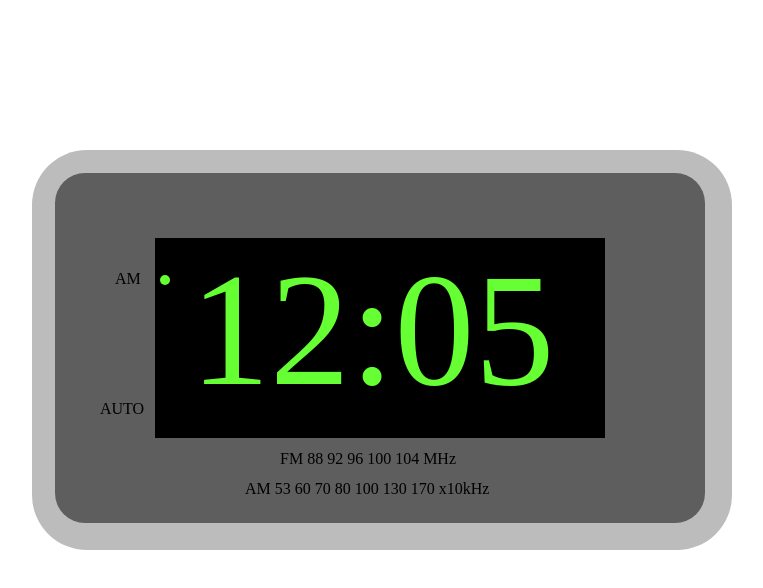
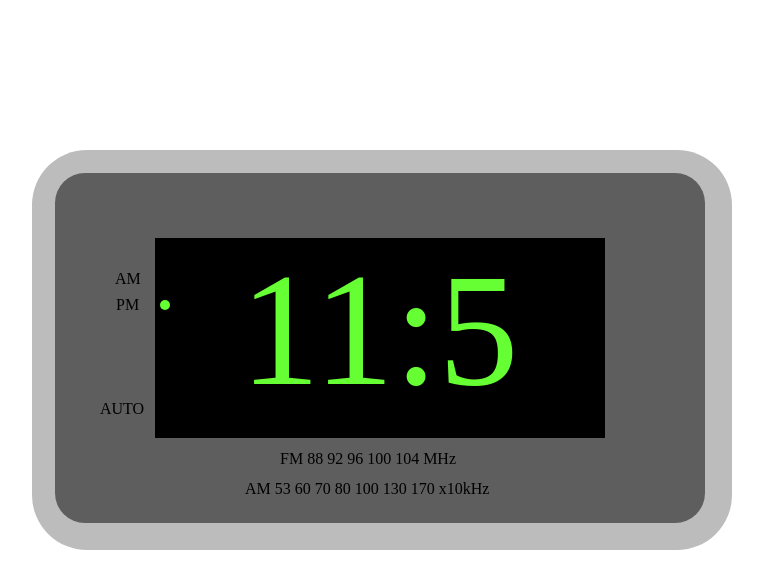
Before and after one commit to jet0316/clock, a plain HTML site: page index.html in a window 1280 px wide. Shown: the whole page, without its empty margins (258-1021 px from the left). Drawn offline with nearby package versions, Linux system fonts and the light colour scheme.

Commit message:
clock commit

```diff
--- a/main.css
+++ b/main.css
@@ -28,7 +28,7 @@
 .clock-numbers {
 	color: #66FF33;
 	font-size: 1000%;
-	margin-left: 35px;
+	margin-left: 85px;
 }
 
 .left-AM {
@@ -37,12 +37,18 @@
     top: 270px;
 }
 
+.left-PM {
+	position: absolute;
+    margin-left: 61px;
+    top: 296px;
+}
+
 .indicator {
 	background-color: #66FF33;
 	height: 10px;
 	width: 10px;
 	position: absolute;
-    top: 275px;
+    top: 300px;
     margin-left: 5px;
     border-radius: 5px;
 }
--- a/main.js
+++ b/main.js
@@ -5,9 +5,10 @@ $(document).on('ready', function() {
 	var outerShell = $('<div class="outer-shell"></div>')
 	var innerShell = $('<div class="inner-shell"></div>')
 	var leftAM = $('<div class="left-AM">AM</div>')
+	var leftPM = $('<div class="left-PM">PM</div>')
 	var clockScreen = $('<div class="clock-screen"></div>')
 	var indicatorLight = $('<div class="indicator"</div>')
-	var clockNumbers = $('<div class="clock-numbers">12:05</div>')
+	var clockNumbers = $('<div class="clock-numbers"></div>')
 	var AMfrequencies = $('<div class="AM-frequencies">AM    53 60 70 80 100 130 170    x10kHz</div>')
 	var FMfrequencies = $('<div class="FM-frequencies">FM    88 92 96 100 104    MHz</div>')
 	var clockAuto =$('<div class="auto">AUTO</div>')
@@ -17,12 +18,16 @@ $(document).on('ready', function() {
 	$(innerShell).append(clockScreen)
 	$(clockScreen).append(clockNumbers)
 	$(innerShell).append(leftAM)
+	$(innerShell).append(leftPM)
 	$(clockScreen).append(indicatorLight)
 	$(innerShell).append(clockAuto)
 	$(innerShell).append(FMfrequencies)
 	$(innerShell).append(AMfrequencies)
 
 
-
+	setInterval(function() {
+        var now = new Date();
+        clockNumbers.text(now.toLocaleTimeString().slice(0, 4));
+    }, 1000);
 
 });
```
